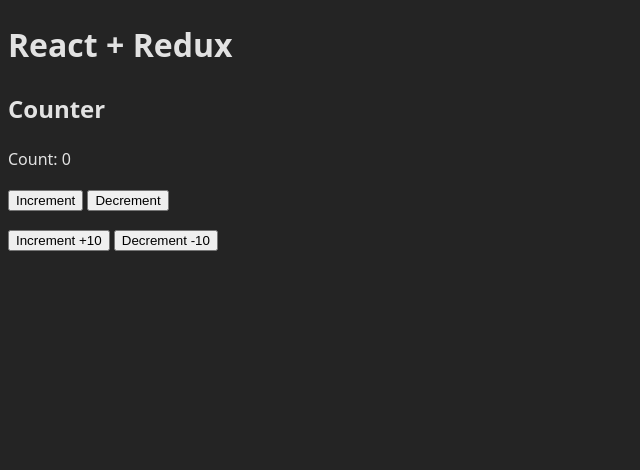
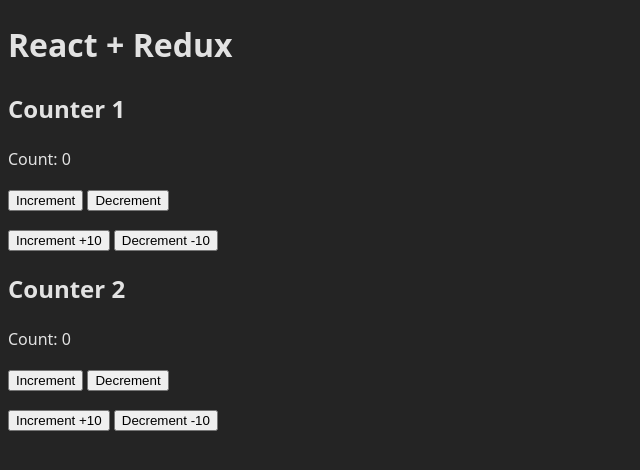
Before and after one commit to ober9k/react-redux-practice, a React (Vite) app: page / in a window 1280 px wide. Shown: the top 470 px of the page, without its empty margins (0-640 px from the left). Built offline with nearby package versions, Linux system fonts and the light colour scheme.

Commit message:
Added secondary counter to show shared state

```diff
--- a/src/App.tsx
+++ b/src/App.tsx
@@ -5,8 +5,10 @@ function App() {
   return (
     <>
       <h1>React + Redux</h1>
-      <h2>Counter</h2>
-      <Counter />
+      <h2>Counter 1</h2>
+      <Counter/>
+      <h2>Counter 2</h2>
+      <Counter/>
     </>
   )
 }
```
